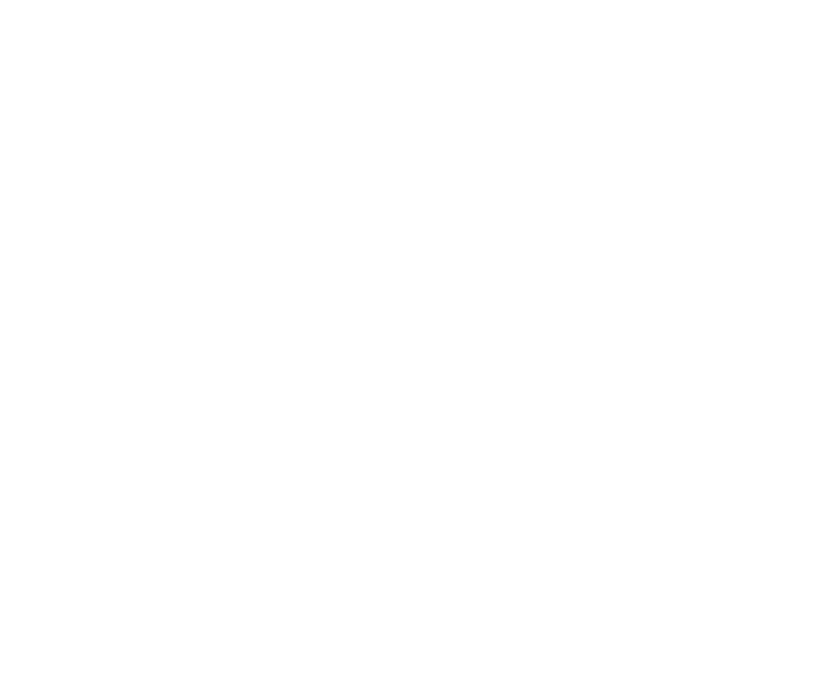
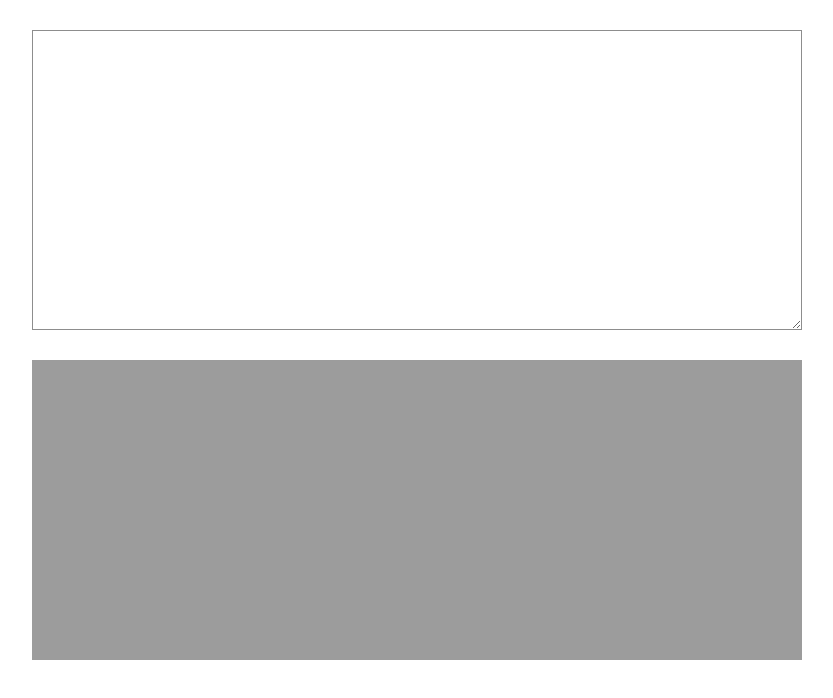
Before and after one commit to AibekKen/keyboard, a website built with webpack: page index.html in a window 1280 px wide. Shown: the whole page, without its empty margins (223-1056 px from the left). Built offline with nearby package versions, Linux system fonts and the light colour scheme.

Commit message:
feat: add base body fot textarea and keyboard

```diff
--- a/src/assets/styles/style.scss
+++ b/src/assets/styles/style.scss
@@ -1,3 +1,32 @@
 $minwidth: 320px;
 $fontfamily: Arial, "Helvetica Neue", Helvetica, sans-serif;
 @import 'nullstyle.scss';
+
+.container{
+  max-width: 800px;
+  padding: 30px 15px;
+  margin: 0 auto;
+}
+
+.textarea{
+  &-wrapper{
+    width: 100%;
+    height: 300px;
+    border: 1px solid rgba(0, 0, 0, 0.449);
+    margin: 0 0 30px 0;
+  }
+  &-input{
+    width: 100%;
+    height: 100%;
+    padding: 10px;
+  }
+}
+
+.keyboard{
+  &-body{
+    width: 100%;
+    min-height: 300px;
+    padding: 10px;
+    background: rgba(0, 0, 0, 0.39);
+  }
+}
--- a/src/index.js
+++ b/src/index.js
@@ -1 +1,17 @@
 import './assets/styles/style.scss';
+
+const container = document.createElement('div');
+container.className = 'container';
+document.body.appendChild(container);
+
+const textareaWrapper = document.createElement('div');
+textareaWrapper.className = 'textarea-wrapper';
+container.appendChild(textareaWrapper);
+
+const textareaInput = document.createElement('textarea');
+textareaInput.className = 'textarea-input';
+textareaWrapper.appendChild(textareaInput);
+
+const keyboardBody = document.createElement('div');
+keyboardBody.className = 'keyboard-body';
+container.appendChild(keyboardBody);
```
